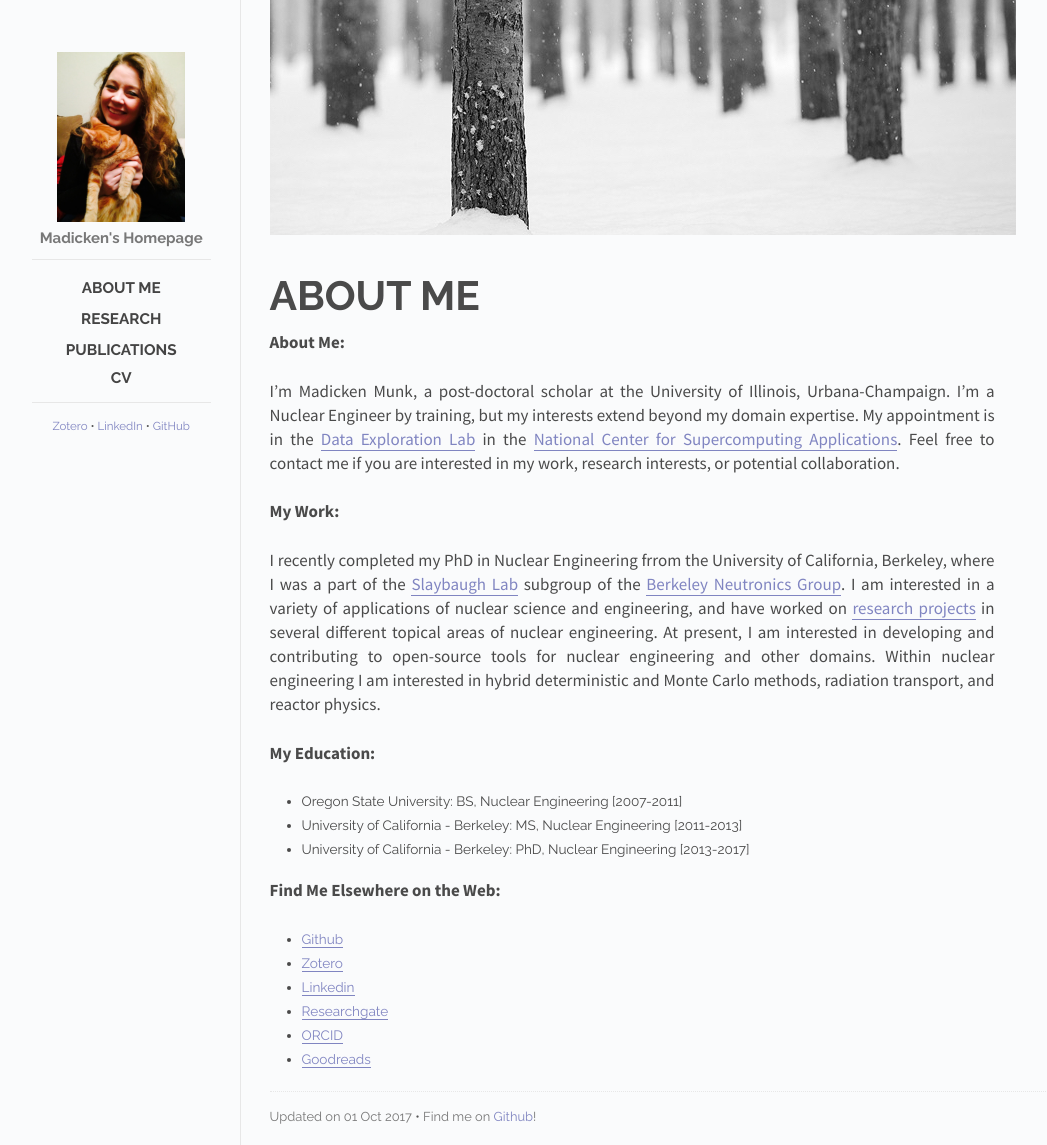
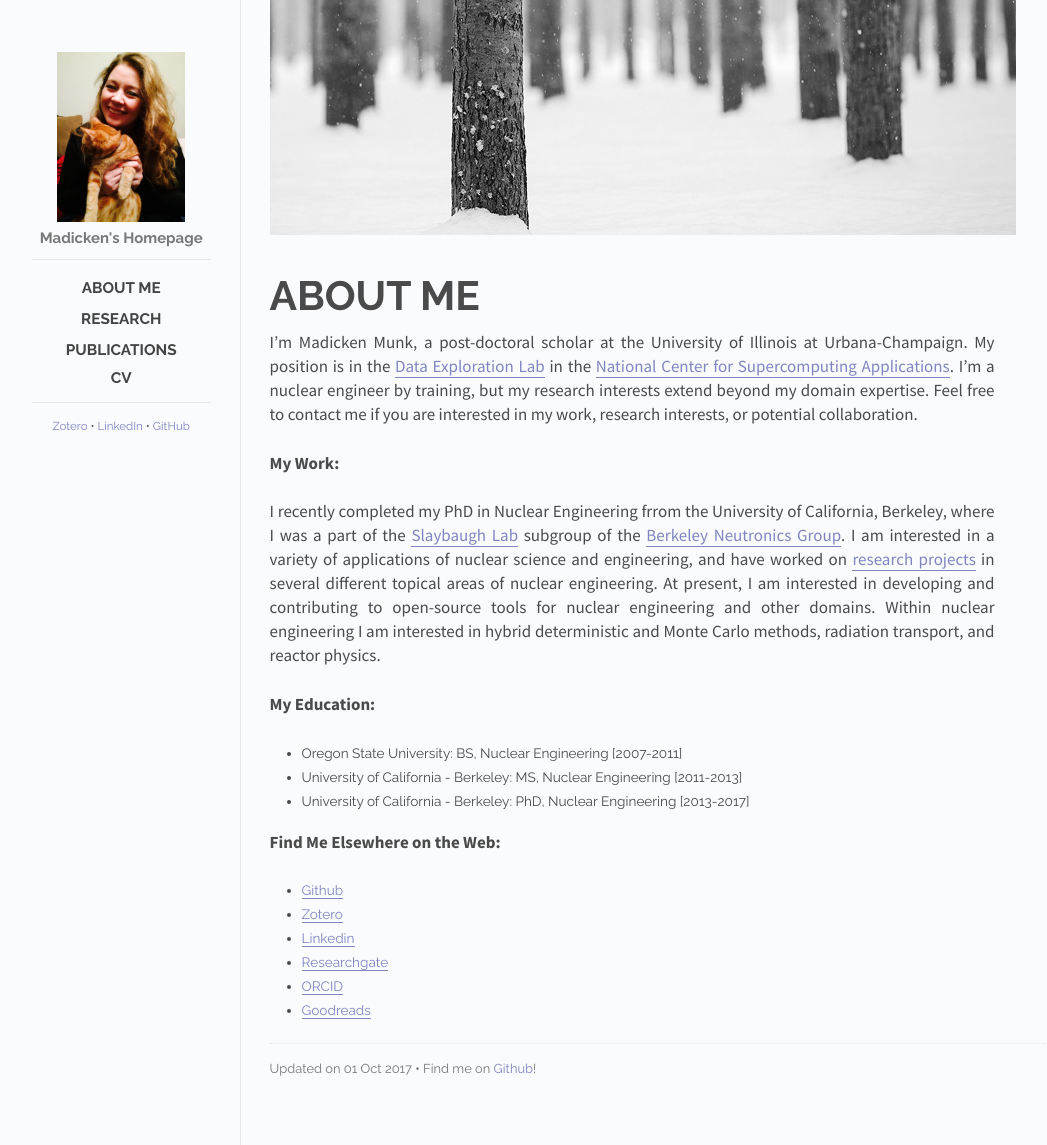
Before and after one commit to munkm/munkm.github.io, a Jekyll site: the page built from _posts/2014-10-29-aboutme.md, in a window 1280 px wide. Shown: the whole page, without its empty margins (118-1165 px from the left). Built offline with Jekyll 4.4.1, drawn with Linux system fonts in a browser that asks for light colours.

Commit message:
refining aboutme

```diff
--- a/_posts/2014-10-29-aboutme.md
+++ b/_posts/2014-10-29-aboutme.md
@@ -6,13 +6,11 @@ date:   2017-10-01
 categories: posts
 ---
 
-**About Me:**
-
-I'm Madicken Munk, a post-doctoral scholar at the University of Illinois, Urbana-Champaign. I'm a
-Nuclear Engineer by training, but my interests extend beyond my domain
-expertise. My appointment is in the [Data Exploration Lab](http://dxl.ncsa.illinois.edu)
+I'm Madicken Munk, a post-doctoral scholar at the University of Illinois at Urbana-Champaign.
+My position is in the [Data Exploration Lab](http://dxl.ncsa.illinois.edu)
 in the [National Center for Supercomputing
-Applications](http://www.ncsa.illinois.edu/).
+Applications](http://www.ncsa.illinois.edu/). I'm a nuclear engineer by
+training, but my research interests extend beyond my domain expertise.
 Feel free to contact me if you are interested in my work,
 research interests, or potential collaboration.
 
```
